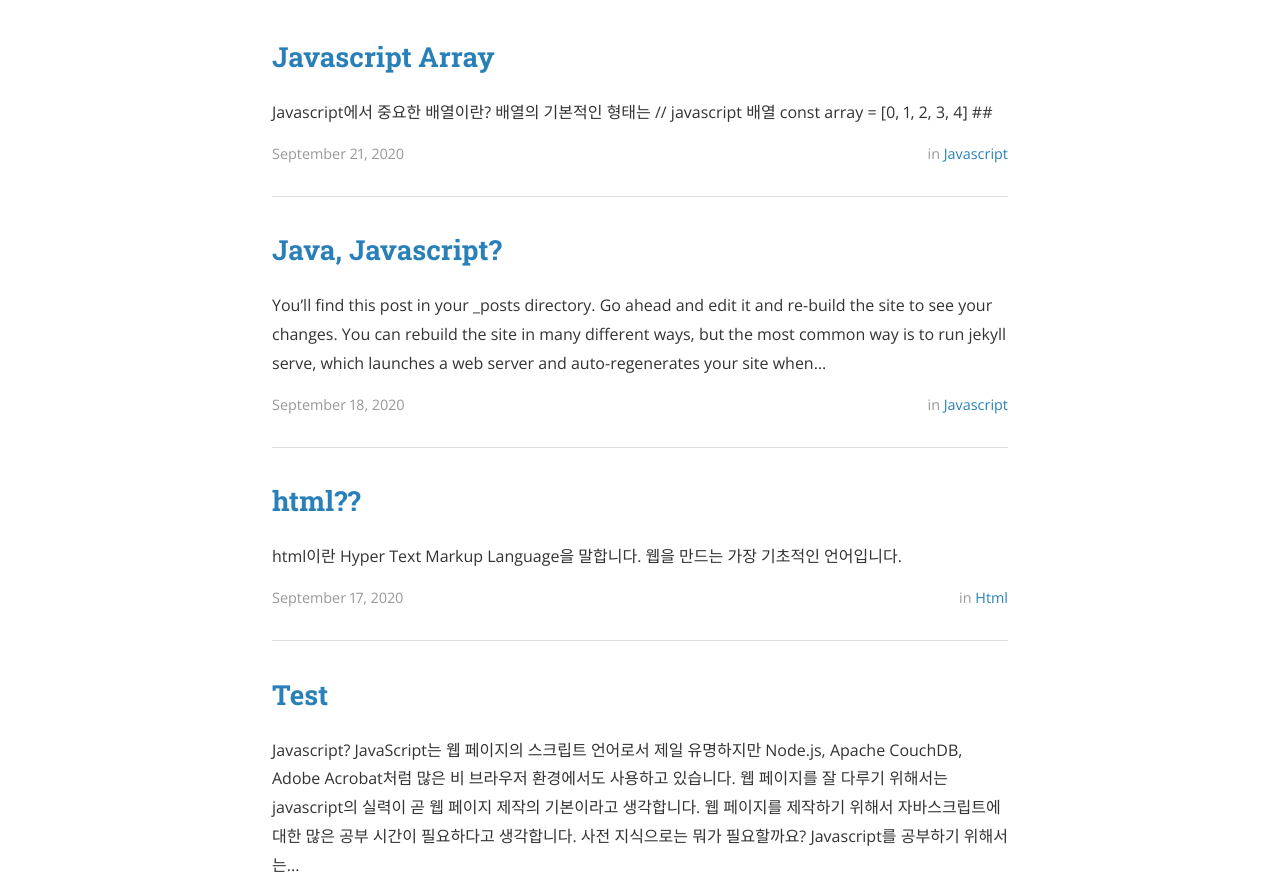
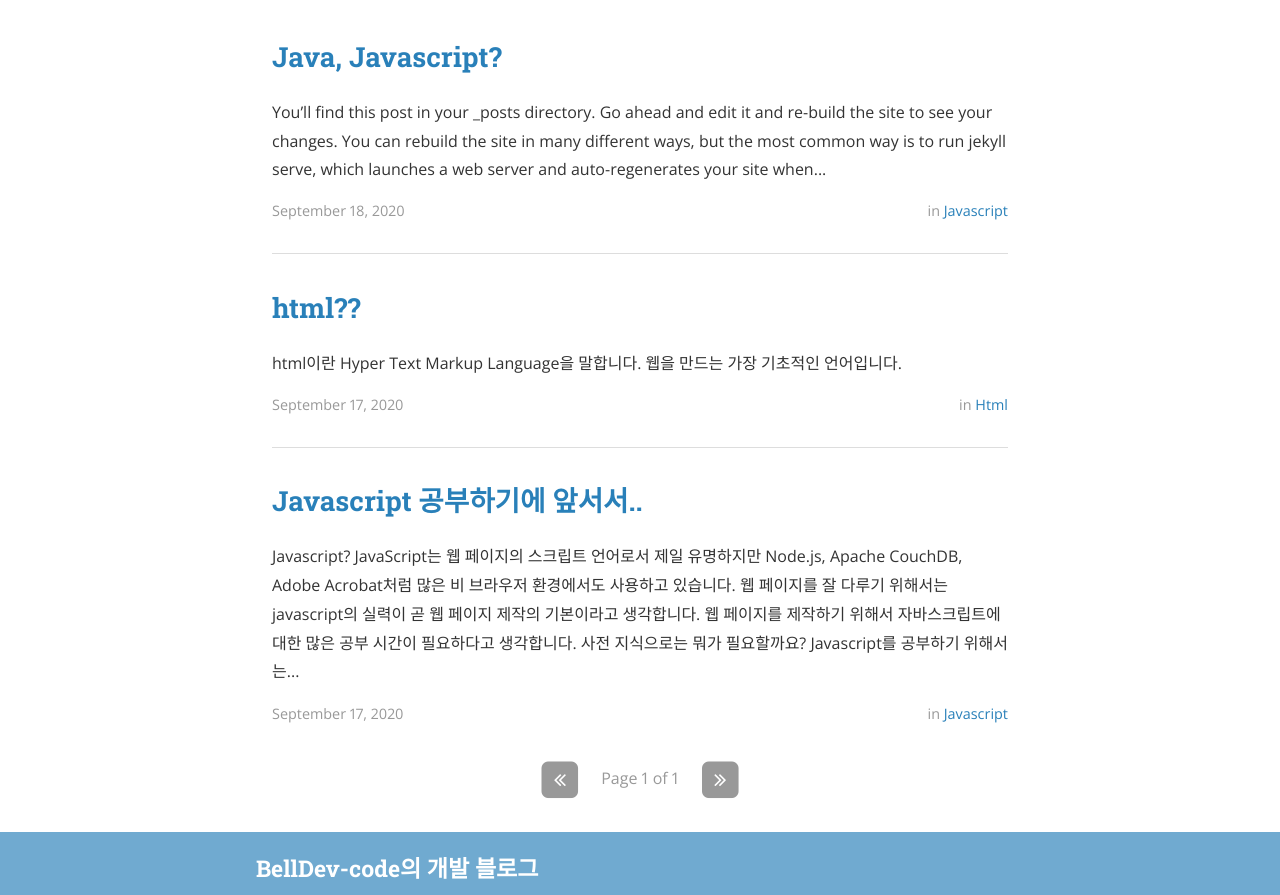
Before and after one commit to bellDev-code/bellDev-code.github.io, a Jekyll site: the page built from index.html, in a window 1280 px wide and 1400 px high. Shown: the part 505-1400 px from the top of the window. Built offline with Jekyll 4.4.1, drawn with Linux system fonts in a browser that asks for light colours; nearby versions of some CDN libraries; the list of posts is cut into pages by our own code.

Commit message:
자바스크립트 포스팅

```diff
--- a/_posts/2020-09-17-javascript01.md
+++ b/_posts/2020-09-17-javascript01.md
@@ -1,6 +1,6 @@
 ---
 layout: post
-title: "Test"
+title: "Javascript 공부하기에 앞서서.."
 date: 2020-09-17 T18:25:52-05:00
 author: BellDev-code
 categories: Javascript
@@ -21,3 +21,8 @@ Javascript를 공부하기 위해서는 `Html`, `CSS`의 기초지식이 필요
 Javascript는 크로스-플랫폼, 객체지향 스크립트 언어입니다. `작고 가벼운` 장점을 가지고 있습니다.
 기존의 웹 사이트를 html과 css만으로는 정적인 웹 사이트를 만드는데, Javascript를 배움으로서 웹
 페이지를 `동적`으로 만들 수 있는 장점이 있습니다!
+
+### 앞으로의 마음가짐
+
+html, css와는 다르게 javascript는 방대하고 함수라는 개념이 들어오기 때문에 많이 포기하게 되는데,
+포기하지말고 끝까지 공부해서 좋은 개발자가 되고 싶습니다.
--- a/_posts/2020-09-20-javascript-array.md
+++ /dev/null
@@ -1,19 +0,0 @@
----
-layout: post
-title: "Javascript Array"
-date: 2020-09-20 T23:00:00-05:00
-author: BellDev-code
-categories: Javascript
-tags: js vanilajs
----
-
-## Javascript에서 중요한 배열이란?
-
-배열의 기본적인 형태는
-
-{% highlight javascript %}
-// javascript 배열
-const array = [0, 1, 2, 3, 4]
-{% endhighlight %}
-
-##
```
